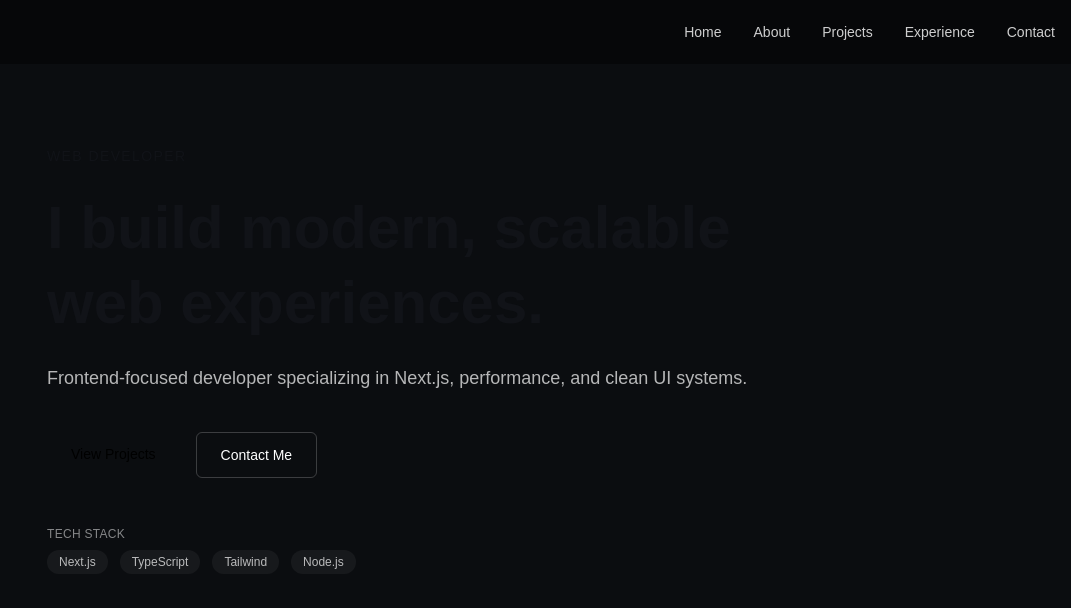
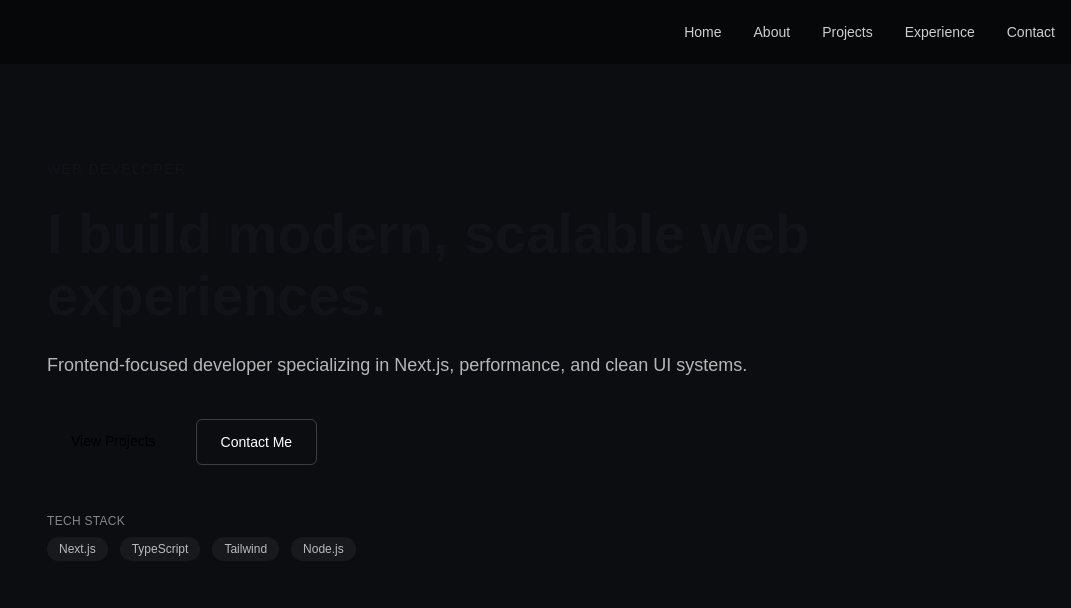
Before and after one commit to Developer-Jaber/jaber-portfolio, a Next.js app: page / in a window 1280 px wide. Shown: the top 608 px of the page, without its empty margins (209-1280 px from the left). Built offline with nearby package versions, Linux system fonts and the light colour scheme.

Commit message:
apply the defined style rule on hero section

```diff
--- a/src/components/sections/hero/Hero.tsx
+++ b/src/components/sections/hero/Hero.tsx
@@ -3,18 +3,18 @@ import HeroMeta from "./HeroMeta";
 
 export default function Hero() {
     return (
-        <section className="relative flex min-h-[90vh] items-center">
-            <div className="mx-auto max-w-7xl px-4">
+        <section className="section-hero relative flex min-h-[90vh] items-center">
+            <div className="container-app mx-auto max-w-7xl px-4">
                 <div className="max-w-3xl space-y-6">
                     <p className="text-sm uppercase tracking-widest text-primary">
                         Web Developer
                     </p>
 
-                    <h1 className="text-4xl font-bold leading-tight md:text-6xl">
+                    <h1 className="h1 font-bold leading-tight">
                         I build modern, scalable web experiences.
                     </h1>
 
-                    <p className="text-lg text-white/70">
+                    <p className="text-lg text-(--color-text-secondary)">
                         Frontend-focused developer specializing in Next.js, performance,
                         and clean UI systems.
                     </p>
```
